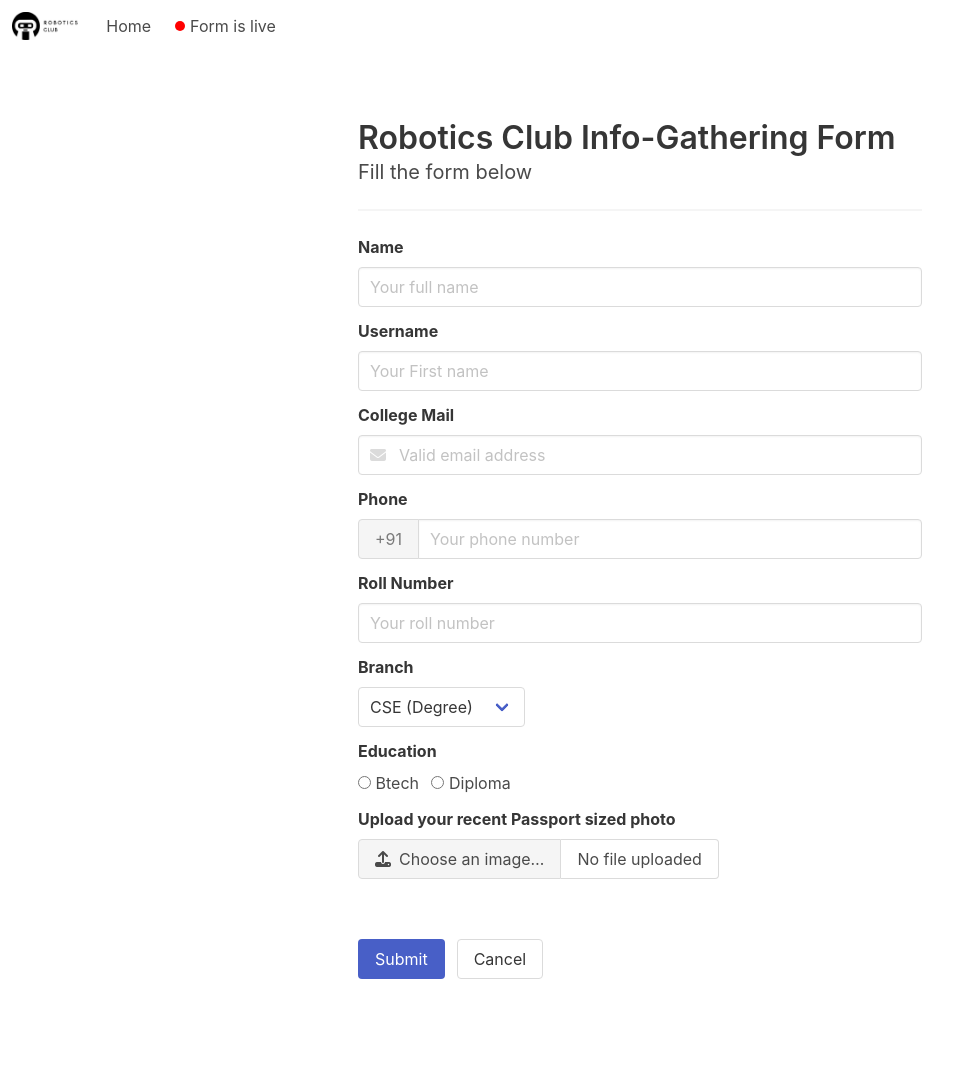
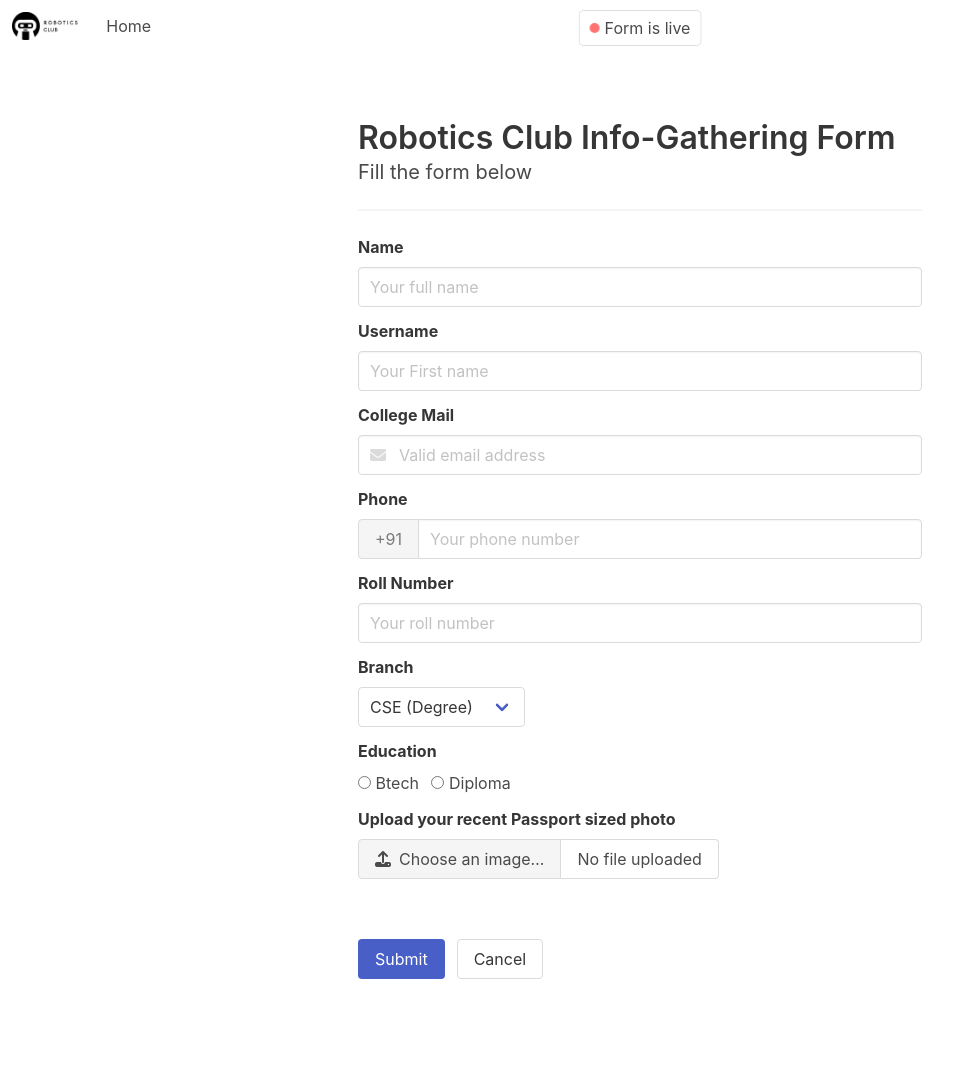
Before and after one commit to robotics-club-citk/robotics-club-citk.github.io, a Jekyll site: the page Form.html, which Jekyll copies as it is, in a window 1280 px wide. Shown: the whole page, without its empty margins (0-973 px from the left). Built offline with Jekyll 4.4.1, drawn with Linux system fonts in a browser that asks for light colours; nearby versions of some CDN libraries; comment, search, counter and statistics services are not loaded.

Commit message:
Update Form.html

```diff
--- a/Form.html
+++ b/Form.html
@@ -42,14 +42,33 @@
         opacity: 0;
       }
     }
+    .live-indicator {
+      position: fixed;
+      top: 10px;
+      left: 50%;
+      transform: translateX(-50%);
+      background-color: #fff;
+      padding: 5px 10px;
+      border: 1px solid #ddd;
+      border-radius: 5px;
+      display: flex;
+      align-items: center;
+      z-index: 1000;
+    }
   </style>
+<!-- Live Indicator -->
+<div class="live-indicator">
+  <span class="blinking-dot"></span>
+  Form is live
+</div>
+
 <!-- Header -->
 <nav class="navbar" role="navigation" aria-label="main navigation">
   <div class="navbar-brand">
     <a class="navbar-item" href="/">
       <img src="https://roboticsclub.cit.ac.in/assets/img/icon/logon.jpeg" alt="Robotics Club Logo">
     </a>
-    <a role="button" class="navbar-burger" aria-label="menu" aria-expanded="false" data-target="navbarBasicExample">
+    <a role="button" class="navbar-burger burger" aria-label="menu" aria-expanded="false" data-target="navbarBasicExample">
       <span aria-hidden="true"></span>
       <span aria-hidden="true"></span>
       <span aria-hidden="true"></span>
@@ -59,11 +78,7 @@
   <div id="navbarBasicExample" class="navbar-menu">
     <div class="navbar-start">
       <a class="navbar-item" href="https://roboticsclub.cit.ac.in/">
-       Home
-      </a>
-      <a class="navbar-item" href="#">
-        <span class="blinking-dot"></span>
-        Form is live
+        Home
       </a>
     </div>
   </div>
```
